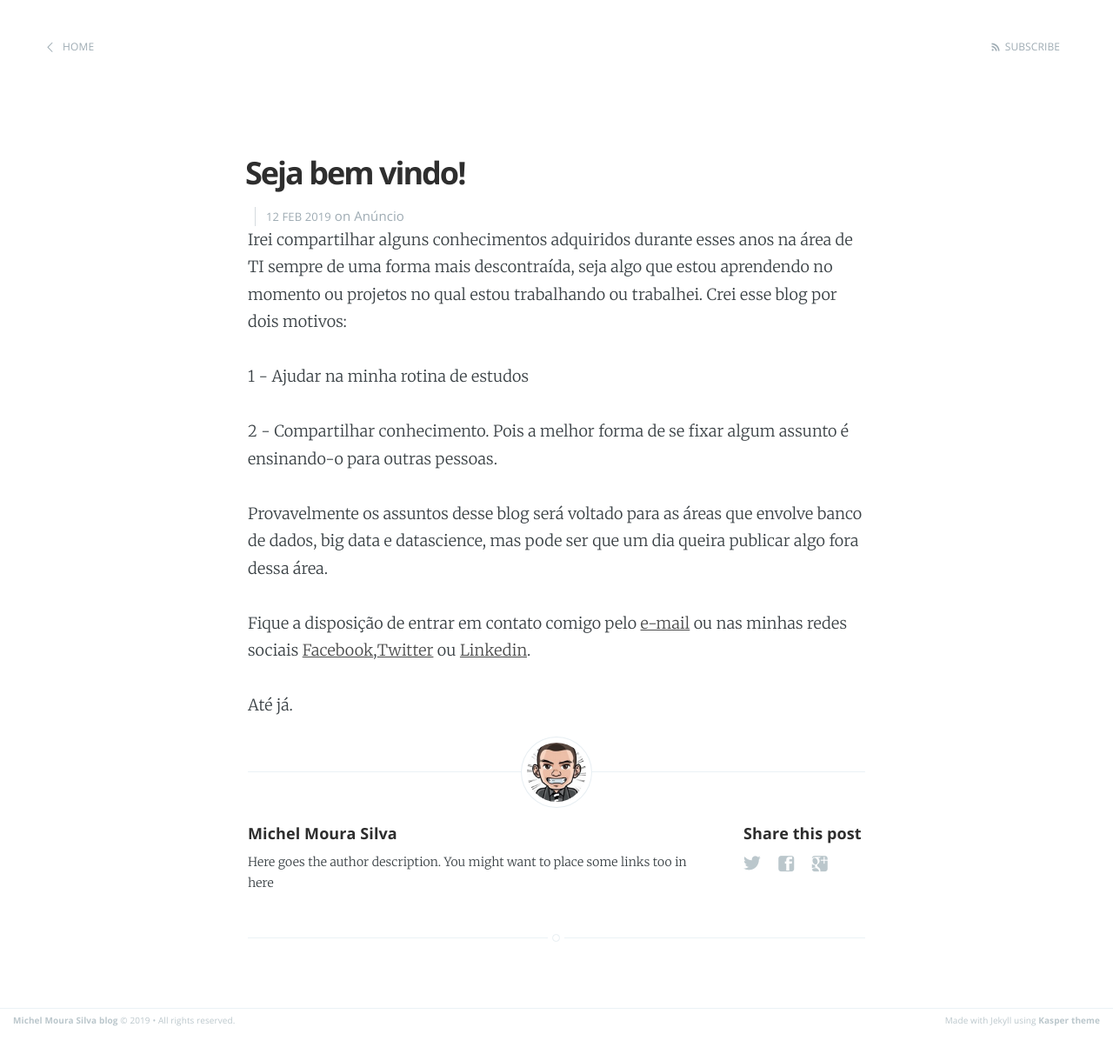
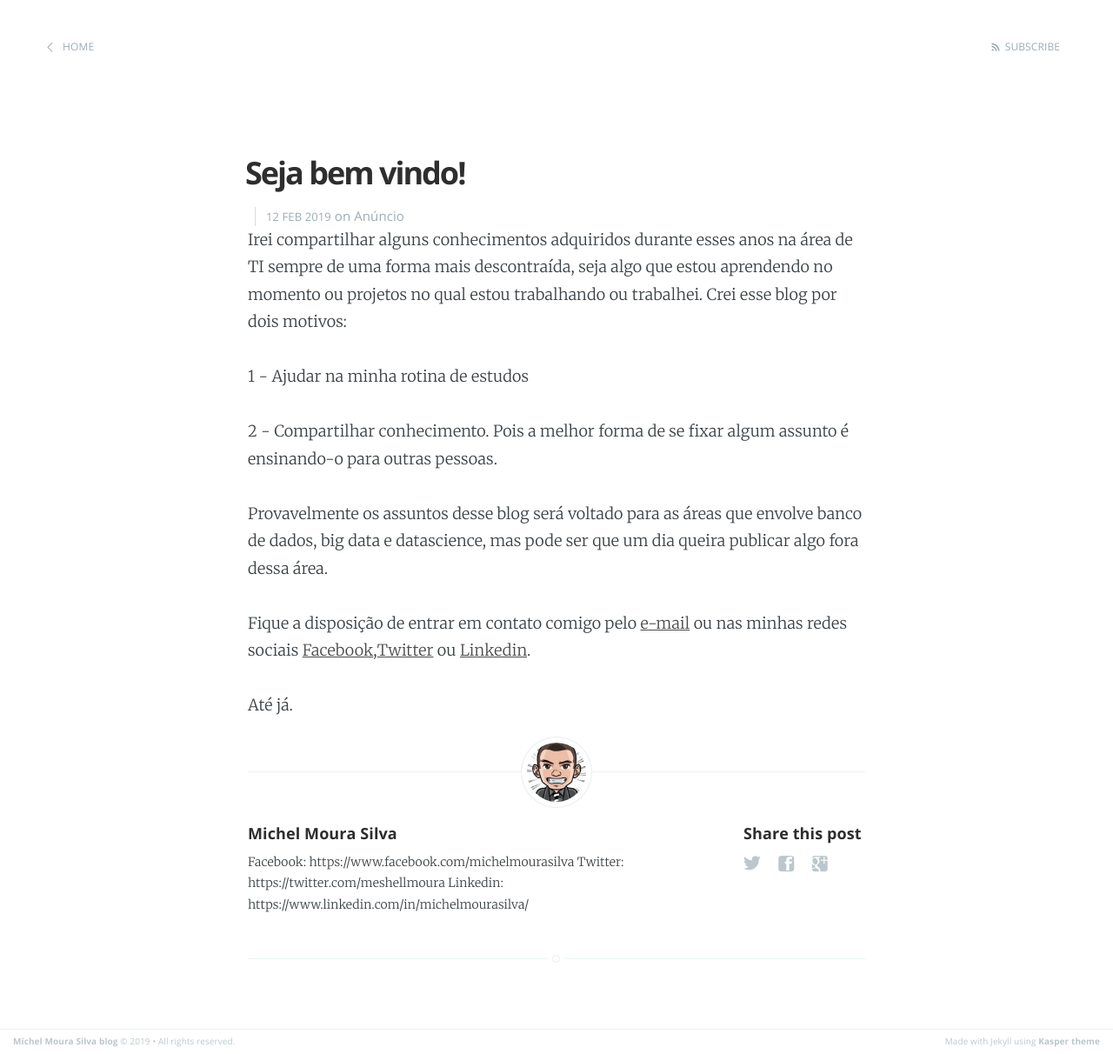
Before and after one commit to michelmourasilva/michelmourasilva.github.io, a Jekyll site: the page built from _posts/2019-02-12-seja-bem-vindo.markdown, in a window 1280 px wide. Shown: the whole page at 87% size. Built offline with Jekyll 4.4.1, drawn with Linux system fonts in a browser that asks for light colours; before the commit the page ends 1187 px from its top, so only the background shows below that.

Commit message:
Update post.html

```diff
--- a/_layouts/post.html
+++ b/_layouts/post.html
@@ -72,7 +72,9 @@ post_class: post-template
                     <h4> {{ site.author }} </h4>
                     <!-- Author Bio -->
                     <p>
-                        Here goes the author description. You might want to place some links too in here
+                        Facebook: https://www.facebook.com/michelmourasilva
+                        Twitter: https://twitter.com/meshellmoura
+                        Linkedin: https://www.linkedin.com/in/michelmourasilva/
                     </p>
                 </section>
             {% endif %}
```
